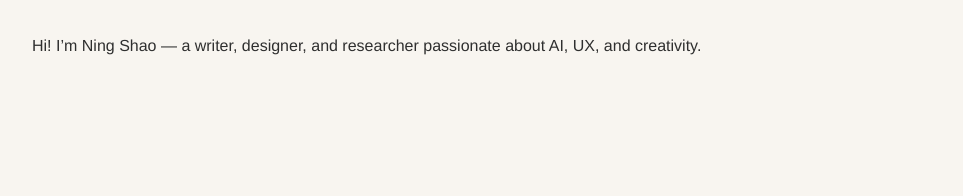
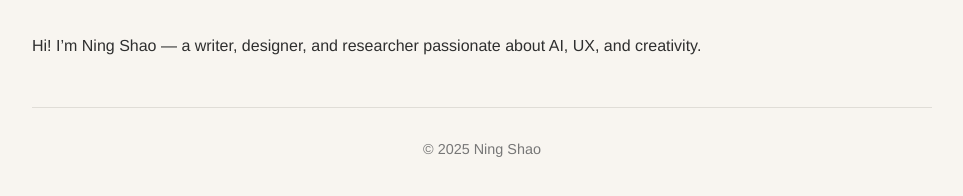
Before and after one commit to Ning-Shao/Ning-Shao.github.io, a Jekyll site: the page built from index.md, in a window 1280 px wide. Shown: the part 259-455 px from the top of the page, without its empty margins (158-1121 px from the left). Built offline with Jekyll 4.4.1, drawn with Linux system fonts in a browser that asks for light colours.

Commit message:
Update style.css

```diff
--- a/assets/css/style.css
+++ b/assets/css/style.css
@@ -41,9 +41,10 @@ nav a:hover {
 
 /* --- footer --- */
 footer {
-  margin-top: 2rem;
+  margin-top: 3rem;
+  text-align: center;
   font-size: 0.9rem;
   color: #777;
-  text-align: center;
-  display: none !important;
+  border-top: 1px solid #e0ddd7;
+  padding-top: 1rem;
 }
```
